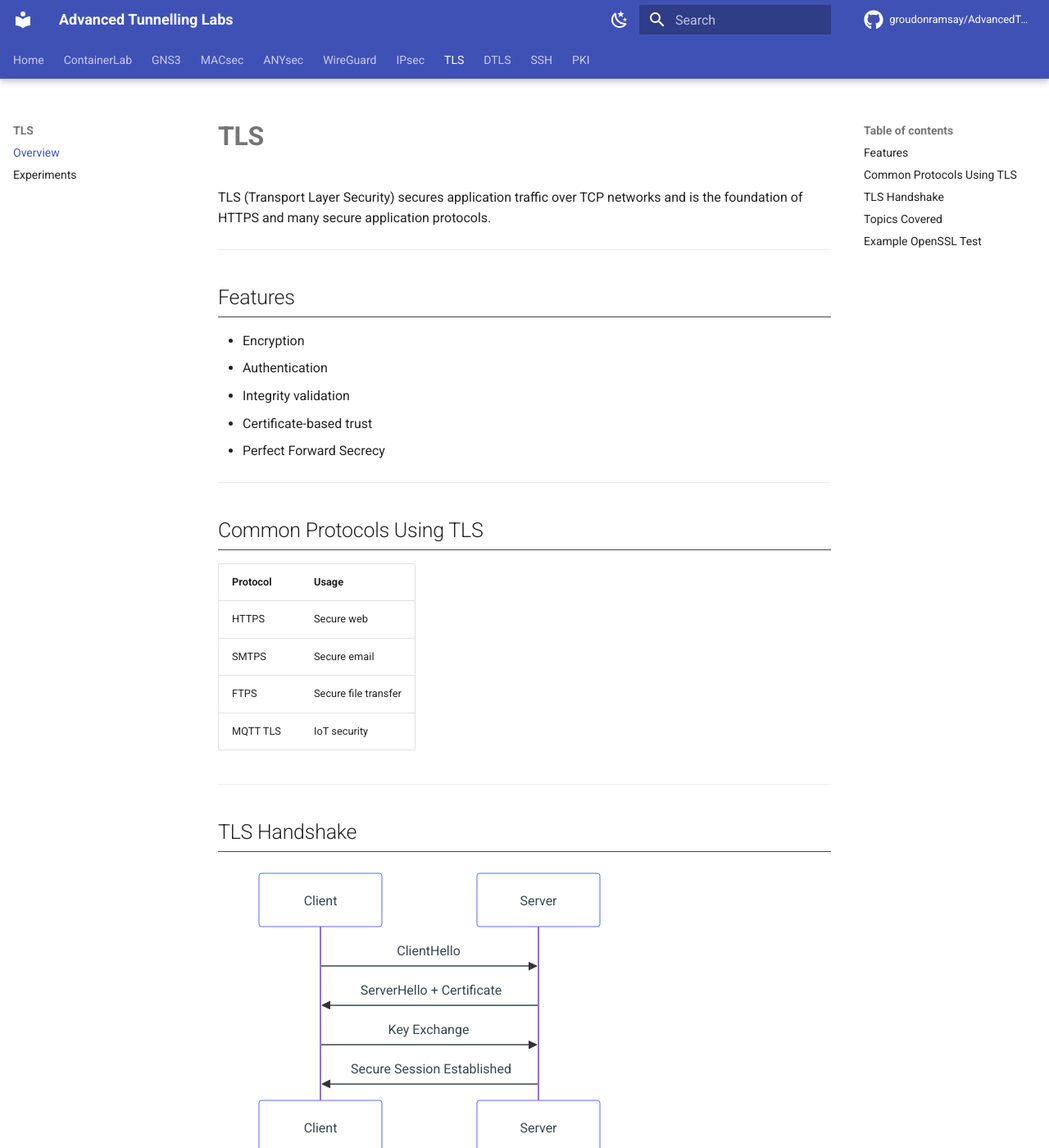
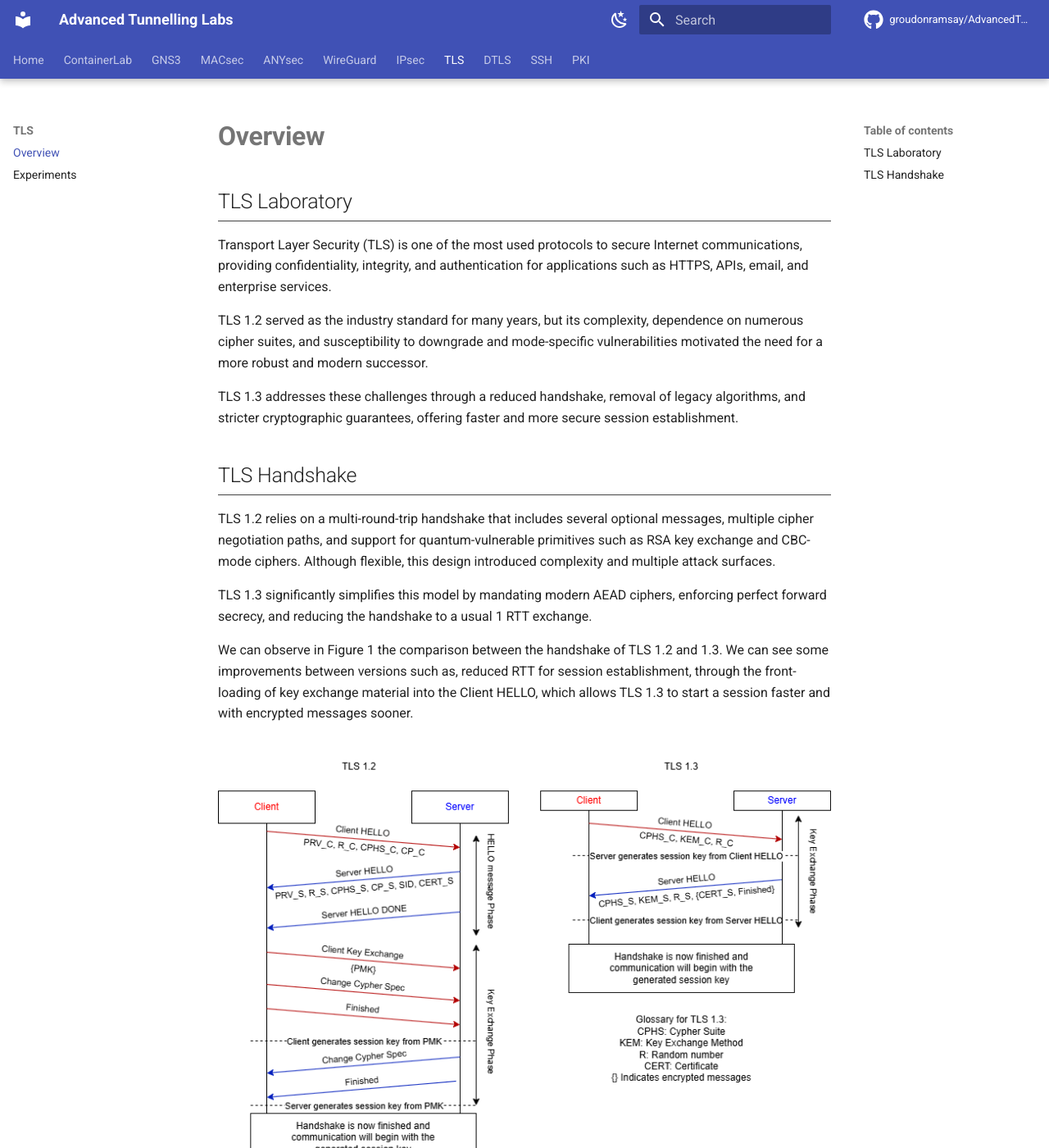
Before and after one commit to GroudonRamsay/AdvancedTunnellingLabs, an MkDocs documentation site: the page built from docs/tls/index.md, in a window 1280 px wide and 1400 px high. Shown: the whole window at 82% size. Built offline with MkDocs 1.6.1 and Material for MkDocs 9.7.7, drawn with Linux system fonts in a browser that asks for light colours; comment, search, counter and statistics services are not loaded; some of the changed text lies outside the part shown.

Commit message:
First stage of TLS Overview

````diff
--- a/docs/tls/index.md
+++ b/docs/tls/index.md
@@ -1,63 +1,23 @@
-# TLS
+## TLS Laboratory
 
-TLS (Transport Layer Security) secures application traffic over TCP networks and is the foundation of HTTPS and many secure application protocols.
+Transport Layer Security (TLS) is one of the most used protocols to secure Internet communications, providing confidentiality, integrity, and authentication for applications such as HTTPS, APIs, email, and enterprise services.
 
----
+TLS 1.2 served as the industry standard for many years, but its complexity, dependence on numerous cipher suites, and susceptibility to downgrade and mode-specific vulnerabilities motivated the need for a more robust and modern successor.
 
-## Features
-
-- Encryption
-- Authentication
-- Integrity validation
-- Certificate-based trust
-- Perfect Forward Secrecy
-
----
-
-## Common Protocols Using TLS
-
-| Protocol | Usage                |
-| -------- | -------------------- |
-| HTTPS    | Secure web           |
-| SMTPS    | Secure email         |
-| FTPS     | Secure file transfer |
-| MQTT TLS | IoT security         |
-
----
+TLS 1.3 addresses these challenges through a reduced handshake, removal of legacy algorithms, and stricter cryptographic guarantees, offering faster and more secure session establishment.
 
 ## TLS Handshake
 
-```mermaid
-sequenceDiagram
-    participant Client
-    participant Server
+TLS 1.2 relies on a multi-round-trip handshake that includes several optional messages, multiple cipher negotiation paths, and support for quantum-vulnerable primitives such as RSA key exchange
+and CBC-mode ciphers. Although flexible, this design introduced complexity and multiple attack surfaces.
 
-    Client->>Server: ClientHello
-    Server->>Client: ServerHello + Certificate
-    Client->>Server: Key Exchange
-    Server->>Client: Secure Session Established
-```
+TLS 1.3 significantly simplifies this model by mandating modern AEAD ciphers, enforcing perfect forward secrecy, and reducing the handshake to a usual 1 RTT exchange.
 
----
+We can observe in Figure 1 the comparison between the handshake of TLS 1.2 and 1.3. We can see some improvements between versions such as, reduced RTT for session establishment, through the front-loading of key exchange material into the Client HELLO, which allows TLS 1.3 to start a session faster and with encrypted messages sooner.
 
-## Topics Covered
+<figure markdown id="figure-1">
+  ![Figure 1: TLS 1.2 and 1.3 Handshakes](../images/TLSHAND.png)
+  <figcaption>Figure 1: TLS 1.2 and 1.3 Handshakes</figcaption>
+</figure>
 
-- OpenSSL
-- TLS certificates
-- Certificate Authorities
-- CSR generation
-- Cipher suites
-- TLS debugging
-- HTTPS testing
-
----
-
-## Example OpenSSL Test
-
-```bash
-openssl s_client -connect google.com:443
-```
-
-!!! warning
-
-    Self-signed certificates are suitable for labs but not production environments.
+A major innovation in TLS 1.3 is its support for 0-RTT data during session resumption, enabling clients to send application data immediately after initiating a new handshake. While 0-RTT data is vulnerable to replay and requires careful use, it provides substantial performance gains for repeated connections and is a key enabler for low-latency secure communication.
````
Also changed, not shown: docs/images/TLSHAND.png (added).
